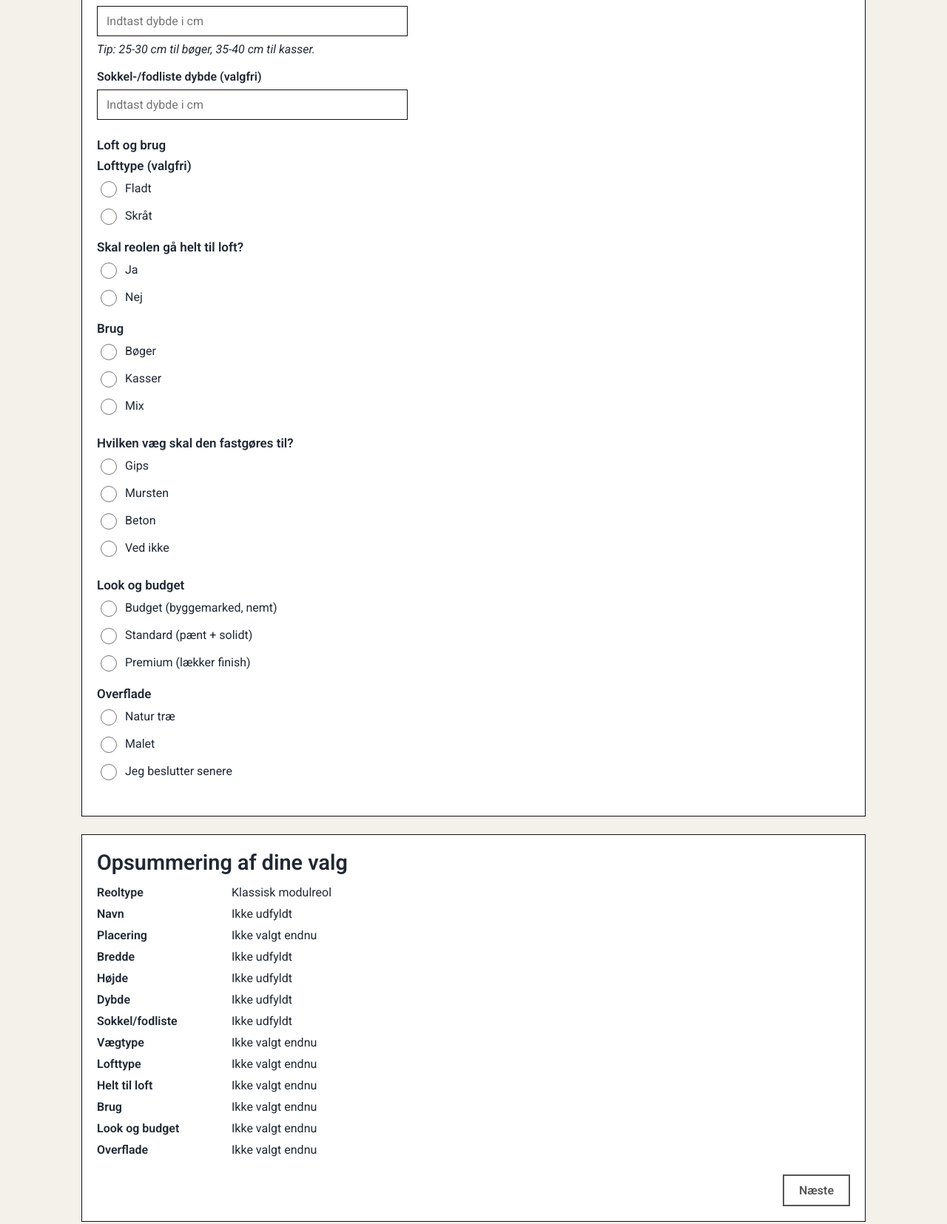
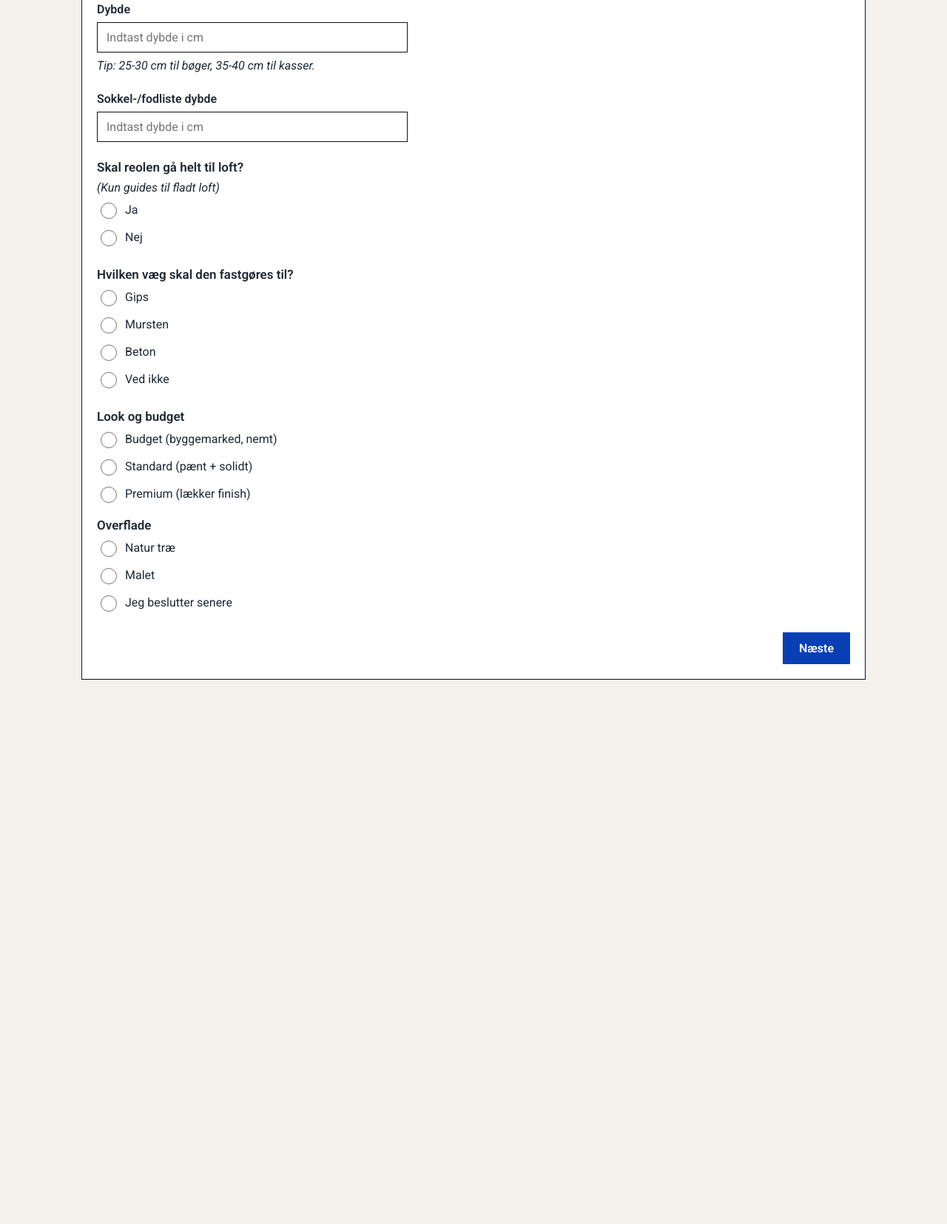
Before and after one commit to fredeschmidt/byg-nemt-selv, a website: page reol.html in a window 1280 px wide. Shown: the part 1519-3174 px from the top of the page at 74% size. After the commit the page ends 2474 px from the top, so only its background shows below. Drawn offline with Linux system fonts and the light colour scheme.

Commit message:
oprydet reol.html med det rigtige indhold

```diff
--- a/components/solution-picker/solution-picker.scss
+++ b/components/solution-picker/solution-picker.scss
@@ -20,10 +20,6 @@
 }
 
 .solution-picker__fieldset--measure {
-  margin-top: 24px;
-}
-
-.solution-picker__fieldset--summary {
   margin-top: 24px;
 }
 
@@ -66,6 +62,12 @@
   list-style: none;
   display: grid;
   gap: 8px;
+
+  &.is-invalid {
+    border: 1px solid #b3261e;
+    background: #fff4f4;
+    padding: 8px;
+  }
 }
 
 .solution-picker__choice {
@@ -114,36 +116,17 @@
   @media (min-width: 801px) {
     max-width: 420px;
   }
+
+  &.is-invalid {
+    border-color: #b3261e;
+    background: #fff4f4;
+  }
 }
 
 .solution-picker__tip {
-  margin: 0;
+  margin: 0 0 8px;
   font-style: italic;
   color: var(--color-text-default);
-}
-
-.solution-picker__summary-list {
-  margin: 0;
-  display: grid;
-  gap: 10px;
-}
-
-.solution-picker__summary-item {
-  display: grid;
-  grid-template-columns: minmax(120px, 170px) 1fr;
-  gap: 8px 12px;
-  align-items: baseline;
-
-  dt {
-    margin: 0;
-    font-weight: var(--font-weight-semibold);
-    color: var(--color-text-default);
-  }
-
-  dd {
-    margin: 0;
-    color: var(--color-text-default);
-  }
 }
 
 .solution-picker__list {
@@ -272,8 +255,16 @@
 
 .solution-picker__actions {
   margin-top: 24px;
-  display: flex;
-  justify-content: flex-end;
+  display: grid;
+  justify-items: end;
+  gap: 8px;
+}
+
+.solution-picker__validation-error {
+  margin: 0;
+  color: #b3261e;
+  font-weight: var(--font-weight-semibold);
+  text-align: right;
 }
 
 .solution-picker__next {
@@ -284,11 +275,4 @@
   font-weight: var(--font-weight-semibold);
   padding: 10px 20px;
   cursor: pointer;
-
-  &:disabled {
-    background: transparent;
-    color: var(--color-text-muted);
-    border-color: var(--color-text-muted);
-    cursor: not-allowed;
-  }
 }
--- a/reol.html
+++ b/reol.html
@@ -63,6 +63,15 @@
             </legend>
 
             <section class="solution-picker__subsection">
+              <ul class="solution-picker__measure-list">
+                <li class="solution-picker__measure-item">
+                  <label class="solution-picker__field-label" for="customer-name">Navn</label>
+                  <input class="solution-picker__input" id="customer-name" name="customer_name" type="text" placeholder="Indtast dit navn" />
+                </li>
+              </ul>
+            </section>
+
+            <section class="solution-picker__subsection">
               <h3 id="placement-title" class="solution-picker__question">Hvor skal reolen stå?</h3>
               <ul class="solution-picker__choice-list">
                 <li>
@@ -88,11 +97,6 @@
 
             <section class="solution-picker__subsection">
               <ul class="solution-picker__measure-list">
-                <li class="solution-picker__measure-item">
-                  <label class="solution-picker__field-label" for="customer-name">Navn</label>
-                  <input class="solution-picker__input" id="customer-name" name="customer_name" type="text" placeholder="Indtast dit navn" />
-                </li>
-
                 <li class="solution-picker__measure-item">
                   <label class="solution-picker__field-label" for="wall-width">Bredde</label>
                   <input
@@ -139,35 +143,16 @@
                 </li>
 
                 <li class="solution-picker__measure-item">
-                  <label class="solution-picker__field-label" for="baseboard-depth">Sokkel-/fodliste dybde (valgfri)</label>
+                  <label class="solution-picker__field-label" for="baseboard-depth">Sokkel-/fodliste dybde</label>
                   <input class="solution-picker__input" id="baseboard-depth" name="baseboard_depth_cm" type="number" inputmode="numeric" min="0" placeholder="Indtast dybde i cm" />
                 </li>
               </ul>
             </section>
 
             <section class="solution-picker__subsection">
-              <h4 class="solution-picker__group-title">Loft og brug</h4>
-
               <div class="solution-picker__option-group">
-                <h5 class="solution-picker__group-title">Lofttype (valgfri)</h5>
-                <ul class="solution-picker__choice-list">
-                  <li>
-                    <label class="solution-picker__choice">
-                      <input type="radio" name="ceiling_type" value="flat" />
-                      <span>Fladt</span>
-                    </label>
-                  </li>
-                  <li>
-                    <label class="solution-picker__choice">
-                      <input type="radio" name="ceiling_type" value="sloped" />
-                      <span>Skråt</span>
-                    </label>
-                  </li>
-                </ul>
-              </div>
-
-              <div class="solution-picker__option-group">
-                <h5 class="solution-picker__group-title">Skal reolen gå helt til loft?</h5>
+                <h4 class="solution-picker__group-title">Skal reolen gå helt til loft?</h4>
+                <p id="tip-to-ceiling" class="solution-picker__tip">(Kun guides til fladt loft)</p>
                 <ul class="solution-picker__choice-list">
                   <li>
                     <label class="solution-picker__choice">
@@ -184,29 +169,6 @@
                 </ul>
               </div>
 
-              <div class="solution-picker__option-group">
-                <h5 class="solution-picker__group-title">Brug</h5>
-                <ul class="solution-picker__choice-list">
-                  <li>
-                    <label class="solution-picker__choice">
-                      <input type="radio" name="usage_type" value="books" />
-                      <span>Bøger</span>
-                    </label>
-                  </li>
-                  <li>
-                    <label class="solution-picker__choice">
-                      <input type="radio" name="usage_type" value="boxes" />
-                      <span>Kasser</span>
-                    </label>
-                  </li>
-                  <li>
-                    <label class="solution-picker__choice">
-                      <input type="radio" name="usage_type" value="mix" />
-                      <span>Mix</span>
-                    </label>
-                  </li>
-                </ul>
-              </div>
             </section>
 
             <section class="solution-picker__subsection">
@@ -288,69 +250,12 @@
                 </ul>
               </div>
             </section>
-          </fieldset>
-
-          <section class="solution-picker__fieldset solution-picker__fieldset--summary" aria-live="polite" aria-atomic="true">
-            <h2 class="solution-picker__legend">Opsummering af dine valg</h2>
-            <dl class="solution-picker__summary-list">
-              <div class="solution-picker__summary-item">
-                <dt>Reoltype</dt>
-                <dd id="summary-solution">Klassisk modulreol</dd>
-              </div>
-              <div class="solution-picker__summary-item">
-                <dt>Navn</dt>
-                <dd id="summary-name">Ikke udfyldt</dd>
-              </div>
-              <div class="solution-picker__summary-item">
-                <dt>Placering</dt>
-                <dd id="summary-placement">Ikke valgt endnu</dd>
-              </div>
-              <div class="solution-picker__summary-item">
-                <dt>Bredde</dt>
-                <dd id="summary-width">Ikke udfyldt</dd>
-              </div>
-              <div class="solution-picker__summary-item">
-                <dt>Højde</dt>
-                <dd id="summary-height">Ikke udfyldt</dd>
-              </div>
-              <div class="solution-picker__summary-item">
-                <dt>Dybde</dt>
-                <dd id="summary-depth">Ikke udfyldt</dd>
-              </div>
-              <div class="solution-picker__summary-item">
-                <dt>Sokkel/fodliste</dt>
-                <dd id="summary-baseboard">Ikke udfyldt</dd>
-              </div>
-              <div class="solution-picker__summary-item">
-                <dt>Vægtype</dt>
-                <dd id="summary-wall-type">Ikke valgt endnu</dd>
-              </div>
-              <div class="solution-picker__summary-item">
-                <dt>Lofttype</dt>
-                <dd id="summary-ceiling-type">Ikke valgt endnu</dd>
-              </div>
-              <div class="solution-picker__summary-item">
-                <dt>Helt til loft</dt>
-                <dd id="summary-to-ceiling">Ikke valgt endnu</dd>
-              </div>
-              <div class="solution-picker__summary-item">
-                <dt>Brug</dt>
-                <dd id="summary-usage">Ikke valgt endnu</dd>
-              </div>
-              <div class="solution-picker__summary-item">
-                <dt>Look og budget</dt>
-                <dd id="summary-finish-budget">Ikke valgt endnu</dd>
-              </div>
-              <div class="solution-picker__summary-item">
-                <dt>Overflade</dt>
-                <dd id="summary-finish-surface">Ikke valgt endnu</dd>
-              </div>
-            </dl>
 
             <div class="solution-picker__actions">
-              <button id="solution-next-button" class="solution-picker__next" type="submit" disabled>Næste</button>
+              <p id="solution-validation-error" class="solution-picker__validation-error" role="alert" hidden>du skal udfykde det hele før du kan komme videre</p>
+              <button id="solution-next-button" class="solution-picker__next" type="submit">Næste</button>
             </div>
-          </section>
+          </fieldset>
         </form>
       </section>
     </main>
@@ -358,75 +263,8 @@
       (() => {
         const form = document.getElementById("solution-form");
         if (!form) return;
-
-        const fallback = {
-          emptyChoice: "Ikke valgt endnu",
-          emptyInput: "Ikke udfyldt",
-        };
-
-        const summaryFields = {
-          solution: document.getElementById("summary-solution"),
-          placement: document.getElementById("summary-placement"),
-          name: document.getElementById("summary-name"),
-          width: document.getElementById("summary-width"),
-          height: document.getElementById("summary-height"),
-          depth: document.getElementById("summary-depth"),
-          baseboard: document.getElementById("summary-baseboard"),
-          wallType: document.getElementById("summary-wall-type"),
-          ceilingType: document.getElementById("summary-ceiling-type"),
-          toCeiling: document.getElementById("summary-to-ceiling"),
-          usage: document.getElementById("summary-usage"),
-          finishBudget: document.getElementById("summary-finish-budget"),
-          finishSurface: document.getElementById("summary-finish-surface"),
-        };
-        const nextButton = document.getElementById("solution-next-button");
-
-        const radioText = (name, fallbackText) => {
-          const checked = form.querySelector(`input[name="${name}"]:checked`);
-          if (!checked) return fallbackText;
-
-          const choiceLabel = checked.closest("label");
-          if (choiceLabel) {
-            const textNode = choiceLabel.querySelector("span");
-            if (textNode && textNode.textContent) return textNode.textContent.trim();
-          }
-
-          const solutionCard = form.querySelector(`label[for="${checked.id}"]`);
-          if (solutionCard) {
-            const title = solutionCard.querySelector(".solution-picker__title");
-            if (title && title.textContent) return title.textContent.trim();
-          }
-
-          return fallbackText;
-        };
-
-        const inputValue = (id) => {
-          const field = document.getElementById(id);
-          if (!field || !field.value.trim()) return fallback.emptyInput;
-          return `${field.value.trim()} cm`;
-        };
-
-        const textValue = (id) => {
-          const field = document.getElementById(id);
-          if (!field || !field.value.trim()) return fallback.emptyInput;
-          return field.value.trim();
-        };
-
-        const renderSummary = () => {
-          summaryFields.solution.textContent = radioText("solution_choice", fallback.emptyChoice);
-          summaryFields.name.textContent = textValue("customer-name");
-          summaryFields.placement.textContent = radioText("placement_choice", fallback.emptyChoice);
-          summaryFields.width.textContent = inputValue("wall-width");
-          summaryFields.height.textContent = inputValue("wall-height");
-          summaryFields.depth.textContent = inputValue("shelf-depth");
-          summaryFields.baseboard.textContent = inputValue("baseboard-depth");
-          summaryFields.wallType.textContent = radioText("wall_type", fallback.emptyChoice);
-          summaryFields.ceilingType.textContent = radioText("ceiling_type", fallback.emptyChoice);
-          summaryFields.toCeiling.textContent = radioText("to_ceiling", fallback.emptyChoice);
-          summaryFields.usage.textContent = radioText("usage_type", fallback.emptyChoice);
-          summaryFields.finishBudget.textContent = radioText("finish_budget", fallback.emptyChoice);
-          summaryFields.finishSurface.textContent = radioText("finish_surface", fallback.emptyChoice);
-        };
+        const validationError = document.getElementById("solution-validation-error");
+        let hasAttemptedSubmit = false;
 
         const hasChecked = (name) => Boolean(form.querySelector(`input[name="${name}"]:checked`));
 
@@ -435,6 +273,13 @@
           if (!field) return false;
           const value = Number(field.value);
           return Number.isFinite(value) && value > 0;
+        };
+
+        const hasNonNegativeInput = (id) => {
+          const field = document.getElementById(id);
+          if (!field || !field.value.trim()) return false;
+          const value = Number(field.value);
+          return Number.isFinite(value) && value >= 0;
         };
 
         const hasTextInput = (id) => {
@@ -450,31 +295,101 @@
             hasPositiveInput("wall-width") &&
             hasPositiveInput("wall-height") &&
             hasPositiveInput("shelf-depth") &&
+            hasNonNegativeInput("baseboard-depth") &&
             hasChecked("wall_type") &&
             hasChecked("to_ceiling") &&
-            hasChecked("usage_type") &&
             hasChecked("finish_budget") &&
             hasChecked("finish_surface")
           );
         };
 
-        const updateNextButton = () => {
-          if (!nextButton) return;
-          nextButton.disabled = !isComplete();
+        const clearInvalidMarkers = () => {
+          form.querySelectorAll(".is-invalid").forEach((node) => node.classList.remove("is-invalid"));
         };
 
-        form.addEventListener("input", renderSummary);
-        form.addEventListener("change", renderSummary);
-        form.addEventListener("input", updateNextButton);
-        form.addEventListener("change", updateNextButton);
+        const markInvalidFields = () => {
+          clearInvalidMarkers();
+          const missingNodes = [];
+
+          const requiredTextIds = ["customer-name"];
+          const requiredNumberIds = ["wall-width", "wall-height", "shelf-depth"];
+          const requiredNonNegativeIds = ["baseboard-depth"];
+          const requiredRadioNames = ["placement_choice", "wall_type", "to_ceiling", "finish_budget", "finish_surface"];
+
+          requiredTextIds.forEach((id) => {
+            if (!hasTextInput(id)) {
+              const field = document.getElementById(id);
+              if (field) {
+                field.classList.add("is-invalid");
+                missingNodes.push(field);
+              }
+            }
+          });
+
+          requiredNumberIds.forEach((id) => {
+            if (!hasPositiveInput(id)) {
+              const field = document.getElementById(id);
+              if (field) {
+                field.classList.add("is-invalid");
+                missingNodes.push(field);
+              }
+            }
+          });
+
+          requiredNonNegativeIds.forEach((id) => {
+            if (!hasNonNegativeInput(id)) {
+              const field = document.getElementById(id);
+              if (field) {
+                field.classList.add("is-invalid");
+                missingNodes.push(field);
+              }
+            }
+          });
+
+          requiredRadioNames.forEach((name) => {
+            if (!hasChecked(name)) {
+              const firstRadio = form.querySelector(`input[name="${name}"]`);
+              const group = firstRadio ? firstRadio.closest(".solution-picker__choice-list") : null;
+              if (group) {
+                group.classList.add("is-invalid");
+                missingNodes.push(firstRadio);
+              }
+            }
+          });
+
+          return missingNodes;
+        };
+
+        const hideError = () => {
+          if (!validationError) return;
+          validationError.hidden = true;
+        };
+
+        const updateValidationState = () => {
+          if (!hasAttemptedSubmit) return;
+          const missing = markInvalidFields();
+          if (missing.length === 0) {
+            hideError();
+          } else if (validationError) {
+            validationError.hidden = false;
+          }
+        };
+
+        form.addEventListener("input", updateValidationState);
+        form.addEventListener("change", updateValidationState);
         form.addEventListener("submit", (event) => {
           if (!isComplete()) {
             event.preventDefault();
+            hasAttemptedSubmit = true;
+            const missing = markInvalidFields();
+            if (validationError) {
+              validationError.hidden = false;
+            }
+            if (missing[0]) {
+              missing[0].focus();
+            }
           }
         });
-
-        renderSummary();
-        updateNextButton();
       })();
     </script>
   </body>
```
Also changed, not shown: guide-reol.html (+3 -11 lines), .agents/skills/architecture/AGENTS.md, styles/global.css, 1 other file.
